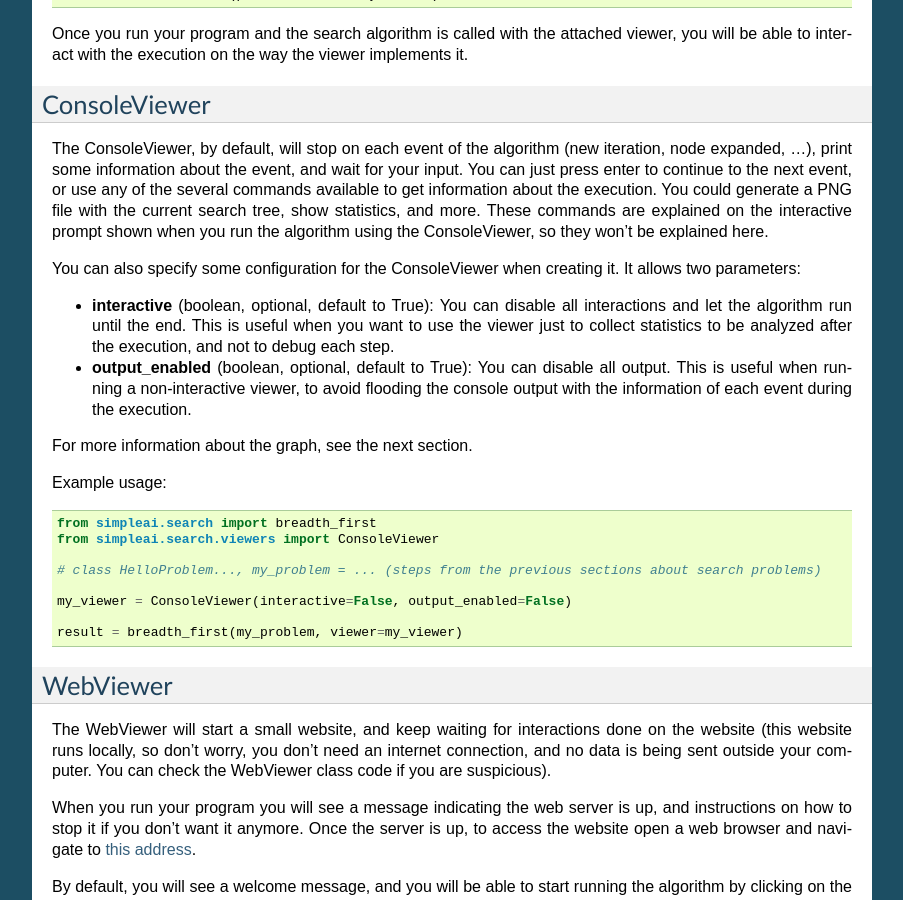
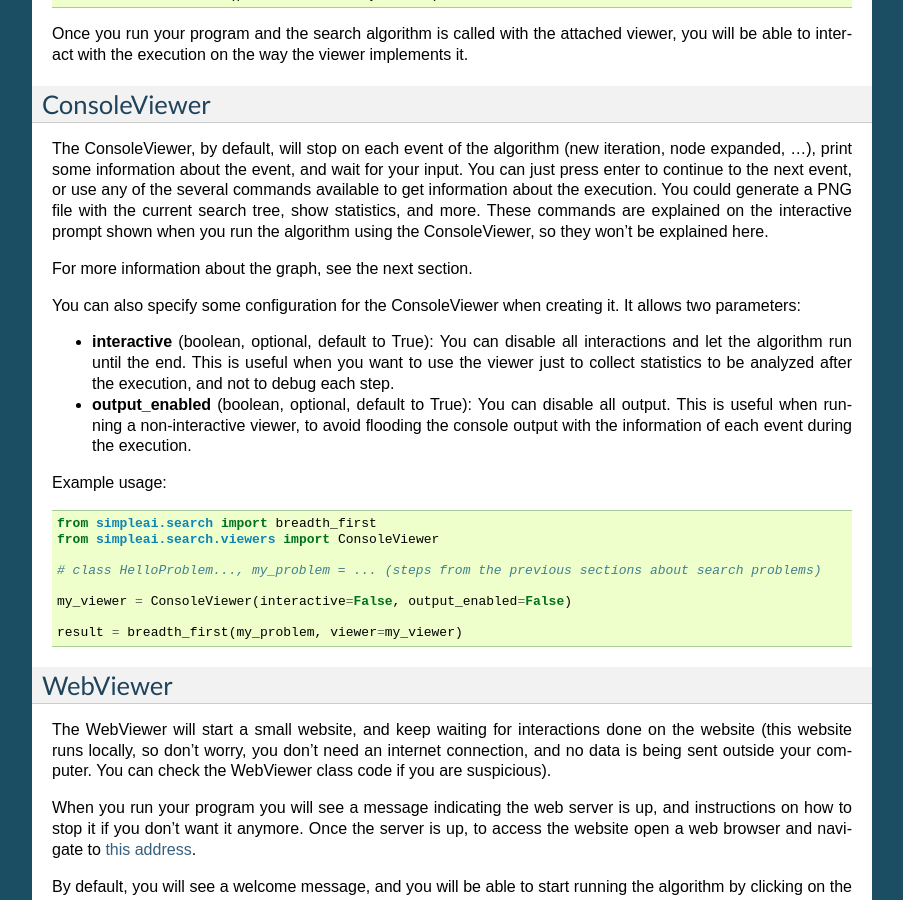
Before and after one commit to simpleai-team/simpleai, a Sphinx documentation site: the page built from docs/search_viewers.rst, in a window 1280 px wide and 900 px high, scrolled down 743 px. Shown: the whole window, without its empty margins (198-1101 px from the left). Built offline with Sphinx 7.4.7, drawn with Linux system fonts in a browser that asks for light colours; some of the changed lines change nothing that is shown.

Commit message:
Reordering some text

```diff
--- a/docs/search_viewers.rst
+++ b/docs/search_viewers.rst
@@ -62,6 +62,8 @@ statistics, and more. These commands are explained on the interactive prompt
 shown when you run the algorithm using the ConsoleViewer, so they won't be
 explained here.
 
+For more information about the graph, see the next section.
+
 You can also specify some configuration for the ConsoleViewer when creating it.
 It allows two parameters:
 
@@ -73,8 +75,6 @@ It allows two parameters:
   output. This is useful when running a non-interactive viewer, to avoid
   flooding the console output with the information of each event during the
   execution.
-
-For more information about the graph, see the next section.
 
 Example usage:
 
```
